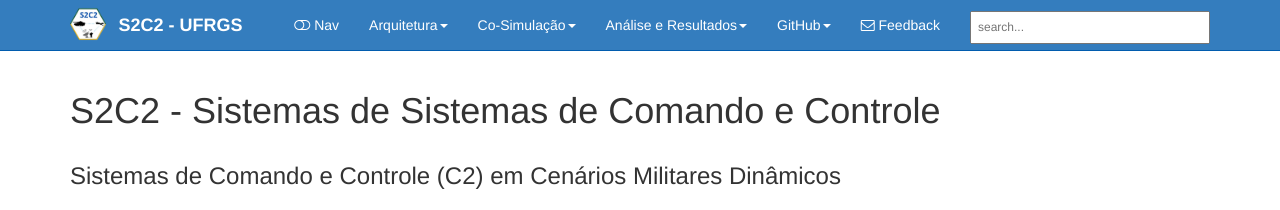
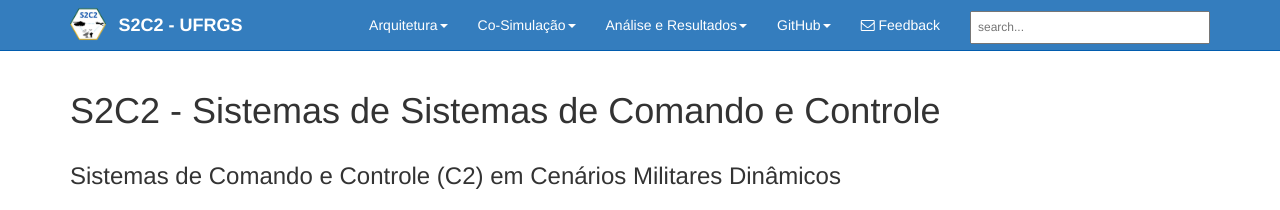
Before and after one commit to S2C2-UFRGS/S2C2-UFRGS, a Jekyll site: the page built from index.md, in a window 1280 px wide. Shown: the top 210 px of the page. Built offline with Jekyll 4.4.1, drawn with Linux system fonts in a browser that asks for light colours; comment, search, counter and statistics services are not loaded.

Commit message:
improve navigation

```diff
--- a/_includes/topnav.html
+++ b/_includes/topnav.html
@@ -13,7 +13,7 @@
         <div class="collapse navbar-collapse" id="bs-example-navbar-collapse-1">
             <ul class="nav navbar-nav navbar-right">
                 <!-- toggle sidebar button -->
-                <li><a id="tg-sb-link" href="#"><i id="tg-sb-icon" class="fa fa-toggle-on"></i> Nav</a></li>
+                <!--<li><a id="tg-sb-link" href="#"><i id="tg-sb-icon" class="fa fa-toggle-on"></i> Nav</a></li>-->
                 <!-- entries without drop-downs appear here -->
 
 {% assign topnav = site.data[page.topnav] %}
```
Also changed, not shown: index.md (+1 -0 lines).
